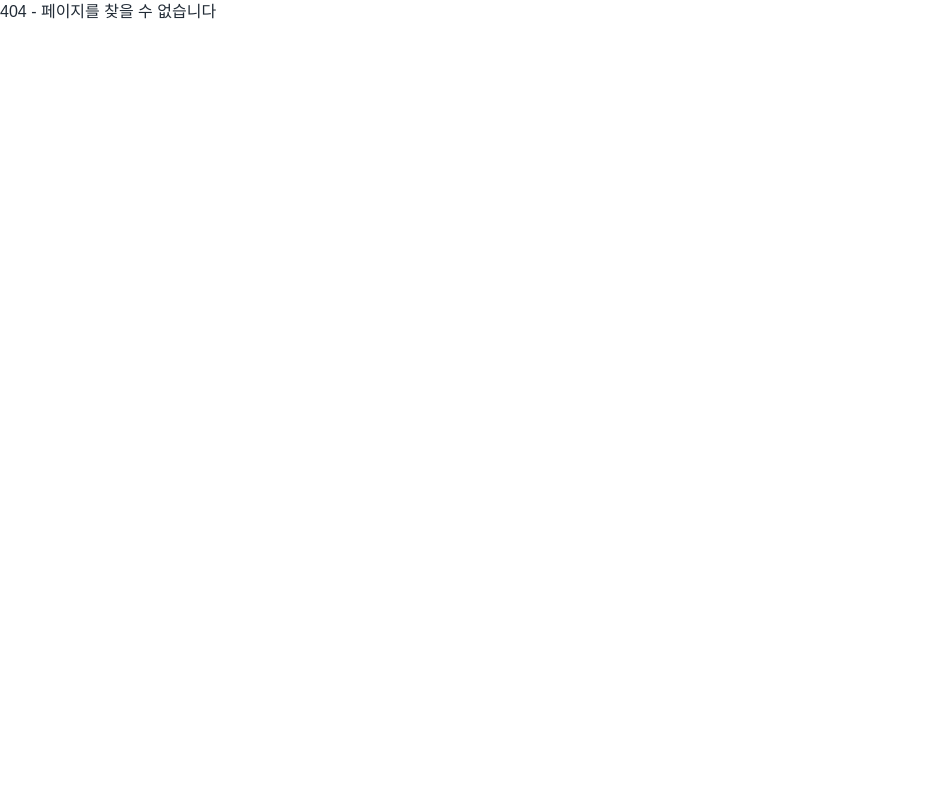
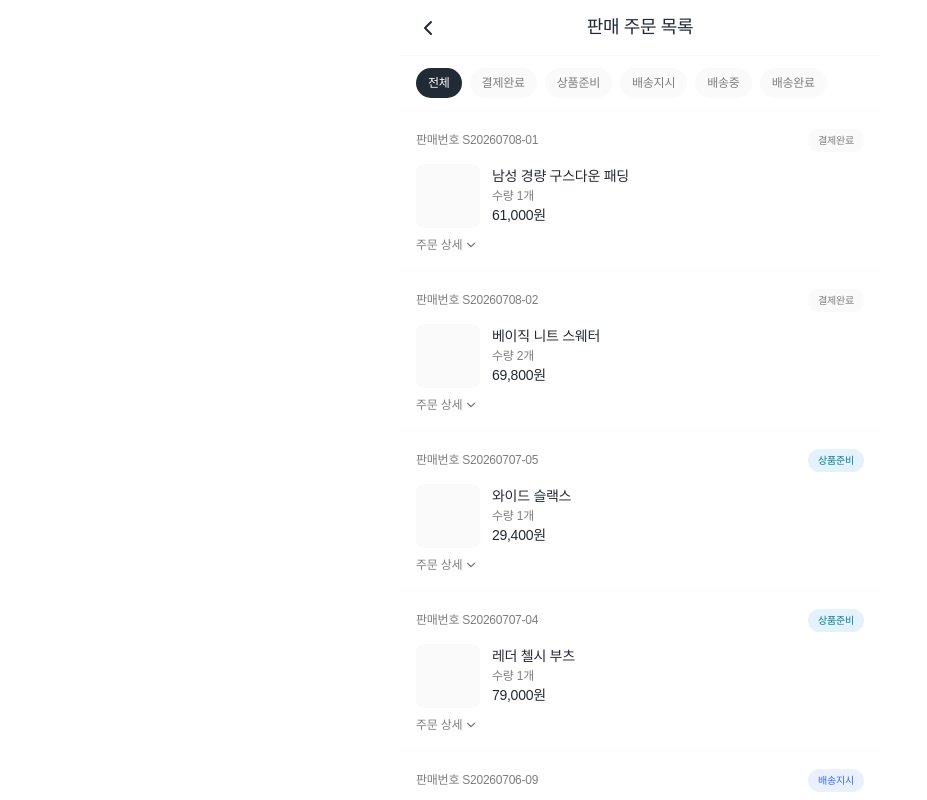
Before and after one commit to inu-appcenter/basic-project-apppang-18th-team2-frontend, a React (Vite) app: page /seller/orders in a window 1280 px wide. Before the commit this address had no page. Shown: the top 800 px of the page, without its empty margins (0-927 px from the left). Built offline with nearby package versions, Linux system fonts and the light colour scheme; a web font is replaced by a local one.

Commit message:
판매자 페이지 구현

```diff
--- a/src/App.tsx
+++ b/src/App.tsx
@@ -25,6 +25,7 @@ import ProductManagePage from '@/pages/seller/ProductManagePage'
 import ProductRegisterPage from '@/pages/seller/ProductRegisterPage'
 import SellerLoginPage from '@/pages/seller/SellerLoginPage'
 import SellerMainPage from '@/pages/seller/SellerMainPage'
+import SellerOrderPage from '@/pages/seller/SellerOrderPage'
 import SellerRegisterPage from '@/pages/seller/SellerRegisterPage'
 import SplashPage from '@/pages/SplashPage'
 import WishlistPage from '@/pages/WishlistPage'
@@ -65,6 +66,7 @@ function App() {
         <Route path="/seller" element={<SellerMainPage />} />
         <Route path="/seller/products/new" element={<ProductRegisterPage />} />
         <Route path="/seller/products" element={<ProductManagePage />} />
+        <Route path="/seller/orders" element={<SellerOrderPage />} />
 
         <Route path="*" element={<NotFoundPage />} />
       </Routes>
--- a/src/pages/seller/SellerMainPage.tsx
+++ b/src/pages/seller/SellerMainPage.tsx
@@ -34,7 +34,11 @@ function SellerMainPage() {
           <div className="flex items-center justify-between">
             {deliveryStatus.map((item, i) => (
               <div key={item.label} className="flex items-center">
-                <button type="button" onClick={() => navigate('/seller/products')} className="flex flex-col items-center gap-1 px-1">
+                <button
+                  type="button"
+                  onClick={() => navigate(`/seller/orders?status=${encodeURIComponent(item.label)}`)}
+                  className="flex flex-col items-center gap-1 px-1"
+                >
                   <span className="text-title-4 text-black">{item.count}</span>
                   <span className="text-body-11 text-gray-300">{item.label}</span>
                 </button>
--- /dev/null
+++ b/src/pages/seller/SellerOrderPage.tsx
@@ -0,0 +1,177 @@
+import { ChevronDown, ChevronLeft, ChevronUp } from 'lucide-react'
+import { useEffect, useState } from 'react'
+import { useNavigate, useSearchParams } from 'react-router-dom'
+
+type OrderStatus = '결제완료' | '상품준비' | '배송지시' | '배송중' | '배송완료'
+
+const STATUS_FLOW: OrderStatus[] = ['결제완료', '상품준비', '배송지시', '배송중', '배송완료']
+
+const statusStyle: Record<OrderStatus, string> = {
+  결제완료: 'bg-gray-100 text-gray-300',
+  상품준비: 'bg-secondary-100 text-secondary-300',
+  배송지시: 'bg-primary-100 text-primary-200',
+  배송중: 'bg-primary-200 text-white',
+  배송완료: 'bg-black text-white',
+}
+
+type Order = {
+  id: string
+  productName: string
+  quantity: number
+  price: number
+  buyerName: string
+  receiverName: string
+  phone: string
+  address: string
+  status: OrderStatus
+}
+
+const initialOrders: Order[] = [
+  { id: 'S20260708-01', productName: '남성 경량 구스다운 패딩', quantity: 1, price: 61000, buyerName: '김민수', receiverName: '김민수', phone: '010-1234-5678', address: '서울 강남구 테헤란로 123, 4층', status: '결제완료' },
+  { id: 'S20260708-02', productName: '베이직 니트 스웨터', quantity: 2, price: 34900, buyerName: '이서연', receiverName: '이서연', phone: '010-2345-6789', address: '경기 성남시 분당구 판교로 45', status: '결제완료' },
+  { id: 'S20260707-05', productName: '와이드 슬랙스', quantity: 1, price: 29400, buyerName: '박지훈', receiverName: '박지훈 (본인수령)', phone: '010-3456-7890', address: '인천 연수구 송도과학로 12', status: '상품준비' },
+  { id: 'S20260707-04', productName: '레더 첼시 부츠', quantity: 1, price: 79000, buyerName: '최유진', receiverName: '최유진', phone: '010-4567-8901', address: '서울 마포구 월드컵로 88', status: '상품준비' },
+  { id: 'S20260706-09', productName: '캐시미어 머플러', quantity: 3, price: 24500, buyerName: '정하윤', receiverName: '정하윤 부모님', phone: '010-5678-9012', address: '부산 해운대구 센텀중앙로 55', status: '배송지시' },
+  { id: 'S20260706-02', productName: '무선 핸디 청소기', quantity: 1, price: 135150, buyerName: '한도윤', receiverName: '한도윤', phone: '010-6789-0123', address: '대전 유성구 대학로 99', status: '배송중' },
+  { id: 'S20260705-11', productName: '데일리 크로스백', quantity: 1, price: 45000, buyerName: '오지은', receiverName: '오지은', phone: '010-7890-1234', address: '서울 송파구 올림픽로 300', status: '배송중' },
+  { id: 'S20260704-03', productName: '플리스 머플러 세트', quantity: 2, price: 14500, buyerName: '강태영', receiverName: '강태영', phone: '010-8901-2345', address: '광주 서구 상무중앙로 10', status: '배송완료' },
+]
+
+const FILTERS: ('전체' | OrderStatus)[] = ['전체', ...STATUS_FLOW]
+
+function SellerOrderPage() {
+  const navigate = useNavigate()
+  const [searchParams] = useSearchParams()
+  const statusParam = searchParams.get('status') as OrderStatus | null
+
+  const [orders, setOrders] = useState(initialOrders)
+  const [filter, setFilter] = useState<'전체' | OrderStatus>(statusParam && STATUS_FLOW.includes(statusParam) ? statusParam : '전체')
+  const [openStatusMenu, setOpenStatusMenu] = useState<string | null>(null)
+  const [openDetail, setOpenDetail] = useState<Record<string, boolean>>({})
+  const [statusError, setStatusError] = useState<string | null>(null)
+
+  useEffect(() => {
+    if (!statusError) return undefined
+    const timer = setTimeout(() => setStatusError(null), 2000)
+    return () => clearTimeout(timer)
+  }, [statusError])
+
+  const filteredOrders = filter === '전체' ? orders : orders.filter((order) => order.status === filter)
+
+  const handleChangeStatus = (id: string, next: OrderStatus) => {
+    setOpenStatusMenu(null)
+    const order = orders.find((o) => o.id === id)
+    if (!order || STATUS_FLOW.indexOf(next) <= STATUS_FLOW.indexOf(order.status)) {
+      setStatusError(id)
+      return
+    }
+    setStatusError(null)
+    setOrders((prev) => prev.map((o) => (o.id === id ? { ...o, status: next } : o)))
+  }
+
+  return (
+    <div className="flex min-h-screen justify-center bg-white">
+      <div className="flex w-full max-w-120 flex-col bg-white">
+        <header className="relative flex h-14 items-center justify-center border-b border-gray-100 px-3">
+          <button type="button" onClick={() => navigate(-1)} className="absolute left-3 p-1">
+            <ChevronLeft size={24} className="text-black" />
+          </button>
+          <h1 className="text-body-3 text-black">판매 주문 목록</h1>
+        </header>
+
+        <div className="flex gap-2 overflow-x-auto px-4 py-3">
+          {FILTERS.map((item) => (
+            <button
+              key={item}
+              type="button"
+              onClick={() => setFilter(item)}
+              className={`text-body-9 shrink-0 rounded-full px-3 py-1.5 ${filter === item ? 'bg-black text-white' : 'bg-gray-100 text-gray-300'}`}
+            >
+              {item}
+            </button>
+          ))}
+        </div>
+
+        {filteredOrders.length === 0 ? (
+          <p className="text-body-8 py-24 text-center text-gray-300">조회 가능한 주문이 없습니다</p>
+        ) : (
+          <ul className="border-t border-gray-100">
+            {filteredOrders.map((order) => (
+              <li key={order.id} className="border-b border-gray-100 px-4 py-4">
+                <div className="flex items-center justify-between">
+                  <span className="text-body-10 text-gray-300">판매번호 {order.id}</span>
+                  <div className="relative">
+                    <button
+                      type="button"
+                      onClick={() => setOpenStatusMenu((prev) => (prev === order.id ? null : order.id))}
+                      className={`text-body-11 rounded-full px-2.5 py-1 ${statusStyle[order.status]}`}
+                    >
+                      {order.status}
+                    </button>
+                    {openStatusMenu === order.id && (
+                      <div className="absolute top-full right-0 z-10 mt-1 w-24 rounded-xl border border-gray-100 bg-white py-1 shadow-lg">
+                        {STATUS_FLOW.map((status) => (
+                          <button
+                            key={status}
+                            type="button"
+                            onClick={() => handleChangeStatus(order.id, status)}
+                            className={`text-body-9 block w-full px-3 py-1.5 text-left ${status === order.status ? 'text-primary-200' : 'text-black'}`}
+                          >
+                            {status}
+                          </button>
+                        ))}
+                      </div>
+                    )}
+                  </div>
+                </div>
+
+                <div className="mt-3 flex gap-3">
+                  <div className="h-16 w-16 shrink-0 rounded-lg bg-gray-100" />
+                  <div className="flex flex-1 flex-col justify-center">
+                    <span className="text-body-8 text-black">{order.productName}</span>
+                    <span className="text-body-10 text-gray-300">수량 {order.quantity}개</span>
+                    <span className="text-body-7 text-black">{(order.price * order.quantity).toLocaleString()}원</span>
+                  </div>
+                </div>
+
+                {statusError === order.id && <p className="text-body-11 mt-2 text-red-300">배송 상태 변경에 실패했습니다.</p>}
+
+                <button
+                  type="button"
+                  onClick={() => setOpenDetail((prev) => ({ ...prev, [order.id]: !prev[order.id] }))}
+                  className="text-body-10 mt-2 flex items-center gap-0.5 text-gray-300"
+                >
+                  주문 상세
+                  {openDetail[order.id] ? <ChevronUp size={14} /> : <ChevronDown size={14} />}
+                </button>
+
+                {openDetail[order.id] && (
+                  <div className="mt-2 flex flex-col gap-1.5 rounded-xl bg-gray-100 p-3">
+                    <div className="text-body-10 flex justify-between">
+                      <span className="text-gray-300">주문자</span>
+                      <span className="text-black">{order.buyerName}</span>
+                    </div>
+                    <div className="text-body-10 flex justify-between">
+                      <span className="text-gray-300">수령자</span>
+                      <span className="text-black">{order.receiverName}</span>
+                    </div>
+                    <div className="text-body-10 flex justify-between">
+                      <span className="text-gray-300">전화번호</span>
+                      <span className="text-black">{order.phone}</span>
+                    </div>
+                    <div className="text-body-10 flex justify-between gap-3">
+                      <span className="shrink-0 text-gray-300">주소</span>
+                      <span className="text-right text-black">{order.address}</span>
+                    </div>
+                  </div>
+                )}
+              </li>
+            ))}
+          </ul>
+        )}
+      </div>
+    </div>
+  )
+}
+
+export default SellerOrderPage
```
